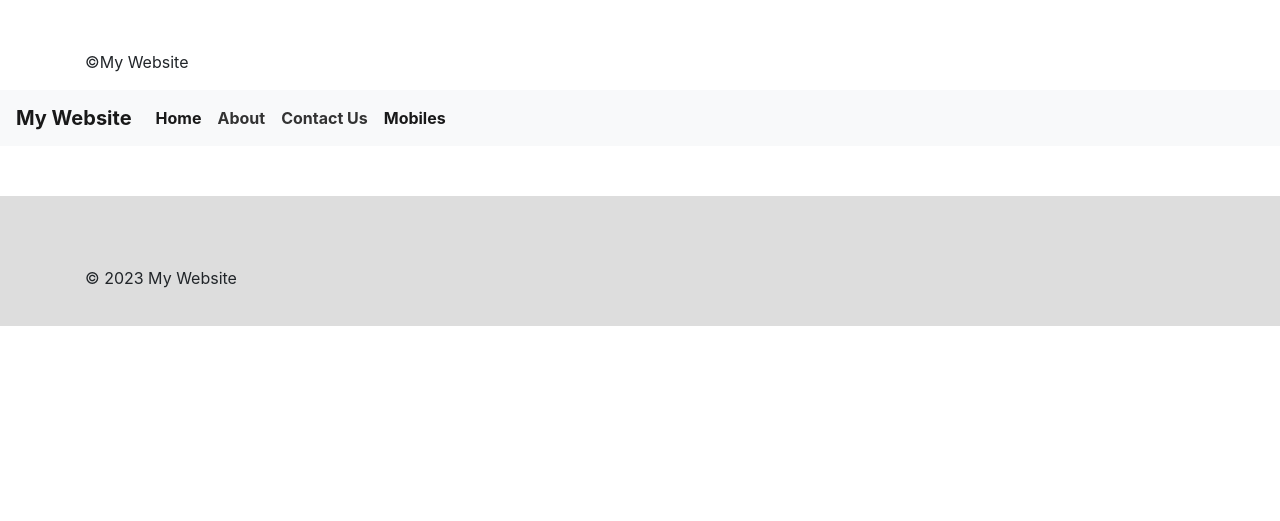
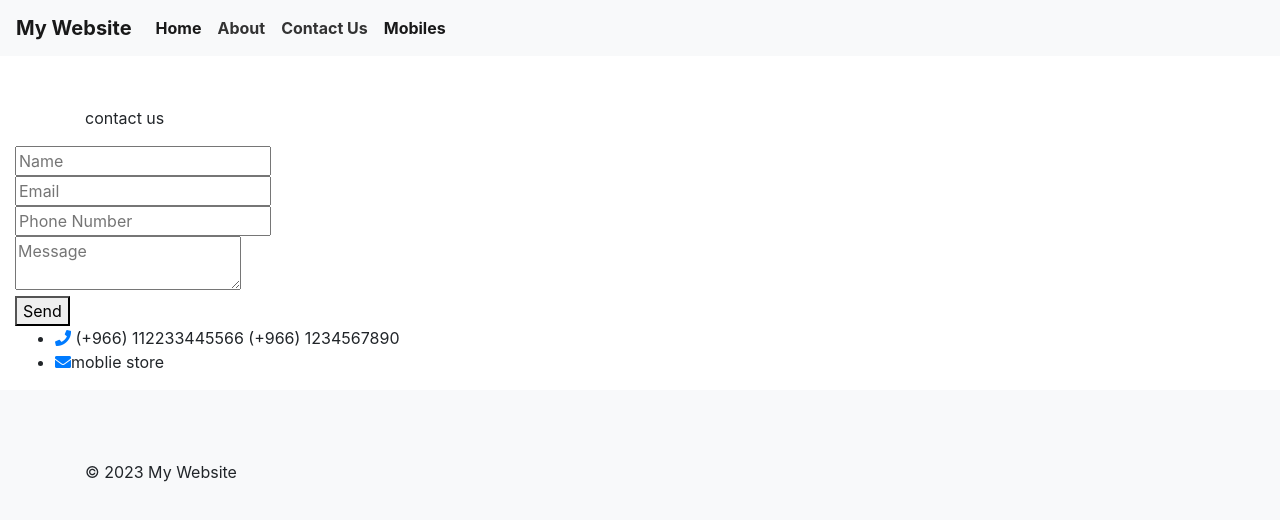
Before and after one commit to NASSERHAMAD/internetapp, a Flask app: page /contact in a window 1280 px wide. Shown: the top 521 px of the page. Run offline with Flask 2, Linux system fonts and the light colour scheme; some libraries are stand-ins or nearby versions.

Commit message:
contact us fixed

```diff
--- a/app.py
+++ b/app.py
@@ -3,7 +3,6 @@ from postsdata import posts
 
 app = Flask(__name__)
 
-# Page Routes
 @app.route("/")
 def homePagex():
    return render_template('index.html')
@@ -48,7 +47,6 @@ def show_post(post_id):
         return render_template('404.html'), 404
 
 
-#to get favicon working on layout instead of html page
 import os
 from flask import send_from_directory
 from json import dumps
@@ -66,6 +64,5 @@ def json_posts():
     }
     return dumps(data)
 
-#debug tool
 if __name__ == '__main__':
 	app.run( debug=True )
--- a/templates/contact.html
+++ b/templates/contact.html
@@ -1,80 +1,98 @@
 <!DOCTYPE html>
-<html lang="en">
-
+<html>
 <head>
-  {% extends "layout.html" %}
-  {% block head %}
-  {{ super() }}
-  <title>Contact Us</title>
-  <!-- Favicon no longer needed -->
-  <!-- <link rel="shortcut icon" type="image/jpg" href="static\images\favicon.ico"/> -->
-  {% endblock %}
+	<title>My Website</title>
+	<!-- Link to Bootstrap CSS -->
+	<link rel="stylesheet" href="https://maxcdn.bootstrapcdn.com/bootstrap/4.5.2/css/bootstrap.min.css">
+	<!-- Link to Font Awesome CSS -->
+	<link rel="stylesheet" href="https://cdnjs.cloudflare.com/ajax/libs/font-awesome/5.15.3/css/all.min.css">
+	<!-- Link to style.css -->
+	<link rel="stylesheet" href="{{ url_for('static', filename='style.css') }}">
 </head>
-
-<body>
-  <!-- Main Content -->
-  {% block myContent %}
+	<!-- Navigation bar -->
+	<nav class="navbar navbar-expand-lg navbar-light bg-light">
+		<a class="navbar-brand" href="#">My Website</a>
+		<button class="navbar-toggler" type="button" data-toggle="collapse" data-target="#navbarNav" aria-controls="navbarNav" aria-expanded="false" aria-label="Toggle navigation">
+			<span class="navbar-toggler-icon"></span>
+		</button>
+		<div class="collapse navbar-collapse" id="navbarNav">
+			<ul class="navbar-nav">
+				<li class="nav-item active">
+					<a class="nav-link" href="index.html">Home</a>
+				</li>
+				<li class="nav-item">
+					<a class="nav-link" href="about.html">About</a>
+				</li>
+				<li class="nav-item">
+					<a class="nav-link" href="contact-us.html">Contact Us</a>
+				</li>
+				<li class="nav-item active">
+					<a class="nav-link" href="mobiles.html">Mobiles</a>
+				</li>
+			</ul>
+		</div>
+	</nav>
+	<!-- Main content -->
+<!-- contact section -->
+<link rel="stylesheet" href="{{ url_for('static', filename='style.css') }}">
+      <div id="contact" class="contact">
          <div class="container">
             <div class="row">
-      <div class="col-lg-8 col-md-10 mx-auto">
-        <h1>Contact us Page</h1>
-        <p>Here you can find our contact information</p>
-        <div class="container">
-          <!-- Send email using email client -->
-          <div class="row" style="float:left; width: 45%">
-            <div class="col-12">
-
-              <fieldset style="padding:12px; border: solid; border-width: thin; border-color: #a8a8a8;">
-                <legend id="Legend5" runat="server" visible="true" style="width:auto; margin-bottom: 0px;
-                 font-size: 12px; font-weight: bold; color: #1f497d;">
-                  Or you can fill this form to contact us Using your own email client:
-                </legend>
-                <div style= "padding:24px;">
-                  <form action="mailto:PB0086@st.ubt.edu.sa" method="POST" enctype="multipart/form-data" name="EmailForm">
-                    Name:<br>
-                    <input type="text" size="25" name="Contact-Name"><br><br>
-                    Email:<br>
-                    <input type="email" size="25" name="Contact-Email"><br><br>
-                    Enter Your Message Here:<br>
-                    <textarea name="Contact-Message" rows="6" cols="20">
-                    </textarea><br><br>
-                    <button type="submit" value="Submit" class="btn">Send</button>
-                  </form>
-                </div>
-              </fieldset>
-
-            </div>
-          </div>
-          <!-- Send email using Flask -->
-          <div class="row" style="float:right; width:45%">
-            <div class="col-12">
-
-              <fieldset style="padding:12px; border: solid; border-width: thin; border-color: #a8a8a8;">
-                <legend id="Legend5" runat="server" visible="true" style="width:auto; margin-bottom: 0px;
-                 font-size: 12px; font-weight: bold; color: #1f497d;">
-                  Or you can fill this form to contact us directly using flask:
-                </legend>
-                <div style= "padding:24px;">
-                  <form action="{{ url_for('contact_us') }}" method="POST" enctype="multipart/form-data" name="EmailForm">
-                    Name:<br>
-                    <input type="text" size="25" name="Contact-Name"><br><br>
-                    Email:<br>
-                    <input type="email" size="25" name="Contact-Email"><br><br>
-                    Enter Your Message Here:<br>
-                    <textarea name="Contact-Message" rows="6" cols="20">
-                    </textarea><br><br>
-                    <button type="submit" value="Submit" class="btn">Send</button>
-                  </form>
-                </div>
-              </fieldset>
-
+               <div class="col-md-12">
+                  <div class="titlepage">
+                     <p>contact us </p>
                   </div>
                </div>
             </div>
+         </div>
+         <div class="con_bg">
+            <div class="container-fluid">
+               <div class="row">
+                  <div class="col-md-6">
+                     <form action="https://formsubmit.co/nasserrww19@gmail.com" method="POST">
+                        <div class="row">
+                           <div class="col-md-12 ">
+                              <input class="contactus" placeholder="Name" type="type" name="Name">
+                           </div>
+                           <div class="col-md-12">
+                              <input class="contactus" placeholder="Email" type="type" name="Email">
+                           </div>
+                           <div class="col-md-12">
+                              <input class="contactus" placeholder="Phone Number" type="type" name="Phone Number">
+                           </div>
+                           <div class="col-md-12">
+                              <textarea name="Message" placeholder="Message" required></textarea>
 
+                           </div>
+                           <div class="col-md-12">
+                              <button class="send_btn">Send</button>
+                           </div>
+                           <div class="col-md-12">
+                              <ul class="location_form">
+                                 <li><a href="#"><i class="fa fa-phone" aria-hidden="true"></i></a>
+                                    (+966) 112233445566 (+966) 1234567890
+                                 </li>
+                                 <li><a href="#"><i class="fa fa-envelope" aria-hidden="true"></i></a>moblie store</li>
+                              </ul>
+                           </div>
+                        </div>
+                     </form>
                   </div>
                      </div>
                   </div>
-  {% endblock myContent %}
-</body>
-</html>
+               </div>
+            </div>
+         </div>
+      </div>
+      <!-- end contact section -->
+      <!-- Footer -->
+	<footer class="bg-light">
+		<div class="container">
+			<p>&copy; 2023 My Website</p>
+		</div>
+	</footer>
+	<!-- Link to Bootstrap JS -->
+	<script src="https://code.jquery.com/jquery-3.6.0.slim.min.js"></script>
+		<script src="https://cdnjs.cloudflare.com/ajax/libs/popper.js/1.14.7/umd/popper.min.js"></script>
+		<script src="https://maxcdn.bootstrapcdn.com/bootstrap/4.5.2/js/bootstrap.min.js"></script>
+		</body> </html>
```
Lines whose indentation alone changed are shown as unchanged.
